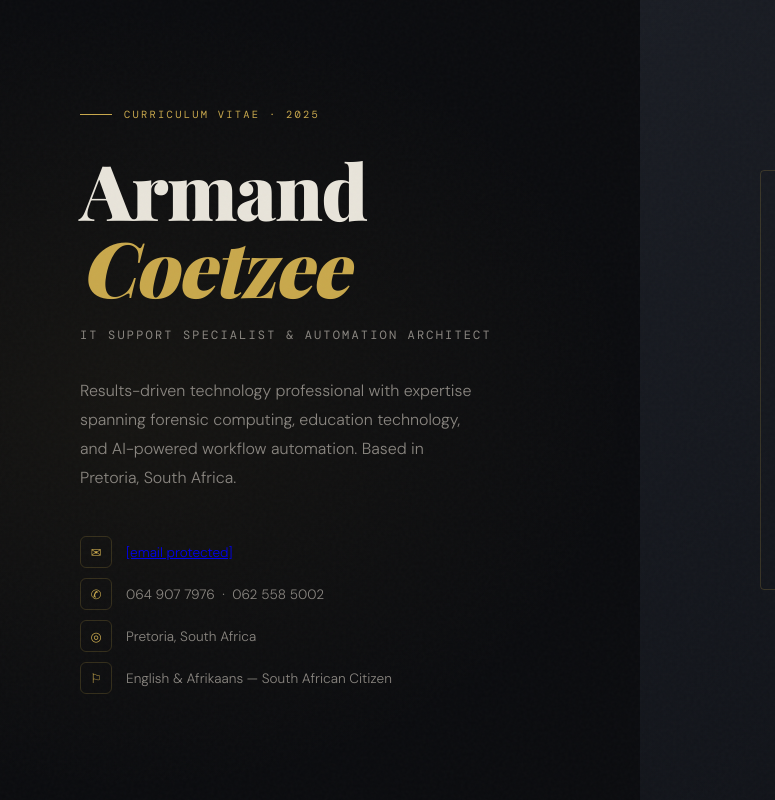
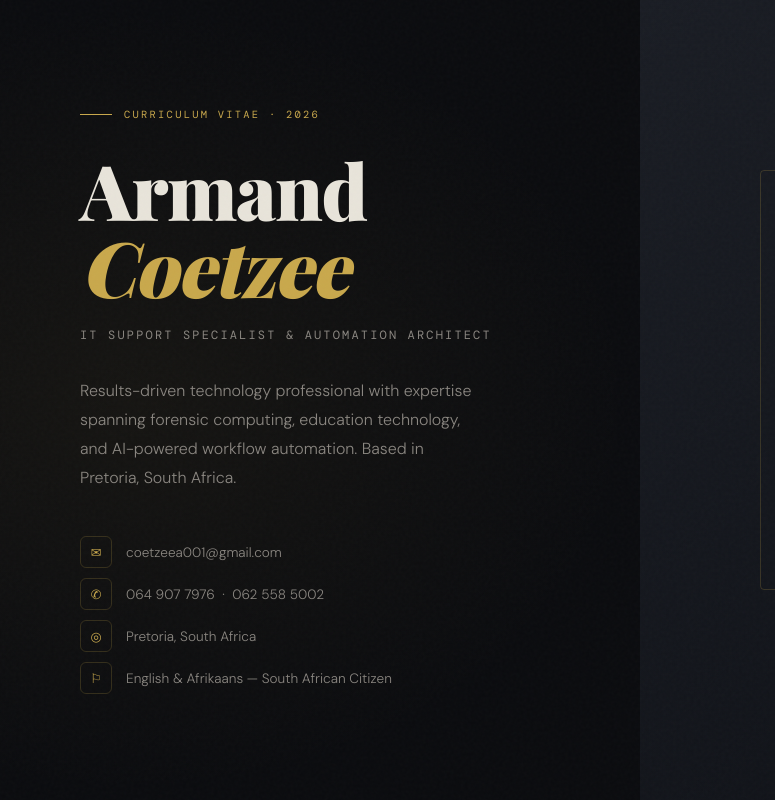
Before and after one commit to ysbeer1234-afk/armandcoetzee, a plain HTML site: page index.html in a window 1280 px wide. Shown: the top 800 px of the page, 0-775 px from the left. Drawn offline with nearby package versions, Linux system fonts and the light colour scheme; a web font is replaced by a local one.

Commit message:
Update index.html

```diff
--- a/index.html
+++ b/index.html
@@ -718,7 +718,7 @@
 <!-- ═══════════════════════ HERO ═══════════════════════ -->
 <header class="hero">
   <div class="hero-left">
-    <div class="tag">Curriculum Vitae · 2025</div>
+    <div class="tag">Curriculum Vitae · 2026</div>
     <h1 class="name">Armand<br><em>Coetzee</em></h1>
     <p class="hero-title">IT Support Specialist &amp; Automation Architect</p>
     <p class="hero-summary">
@@ -728,7 +728,7 @@
     <div class="contact-row">
       <div class="contact-item">
         <div class="contact-icon">✉</div>
-        <span><a href="/cdn-cgi/l/email-protection" class="__cf_email__" data-cfemail="dab9b5bfaea0bfbfbbeaeaeb9abdb7bbb3b6f4b9b5b7">[email&#160;protected]</a></span>
+        <span>coetzeea001@gmail.com</span>
       </div>
       <div class="contact-item">
         <div class="contact-icon">✆</div>
@@ -990,12 +990,12 @@
     </div>
   </div>
   <div class="footer-contact">
-    <a href="/cdn-cgi/l/email-protection#01626e64757b64646031313041666c60686d2f626e6c"><span class="__cf_email__" data-cfemail="8fece0eafbf5eaeaeebfbfbecfe8e2eee6e3a1ece0e2">[email&#160;protected]</span></a><br>
+    <a href="mailto:coetzeea001@gmail.com">coetzeea001@gmail.com</a><br>
     064 907 7976 &nbsp;·&nbsp; 062 558 5002<br>
     English &amp; Afrikaans
   </div>
 </footer>
 
-<script data-cfasync="false" src="/cdn-cgi/scripts/5c5dd728/cloudflare-static/email-decode.min.js"></script><script>
+<script>
   // Scroll-triggered reveals
   const observer = ne
```
